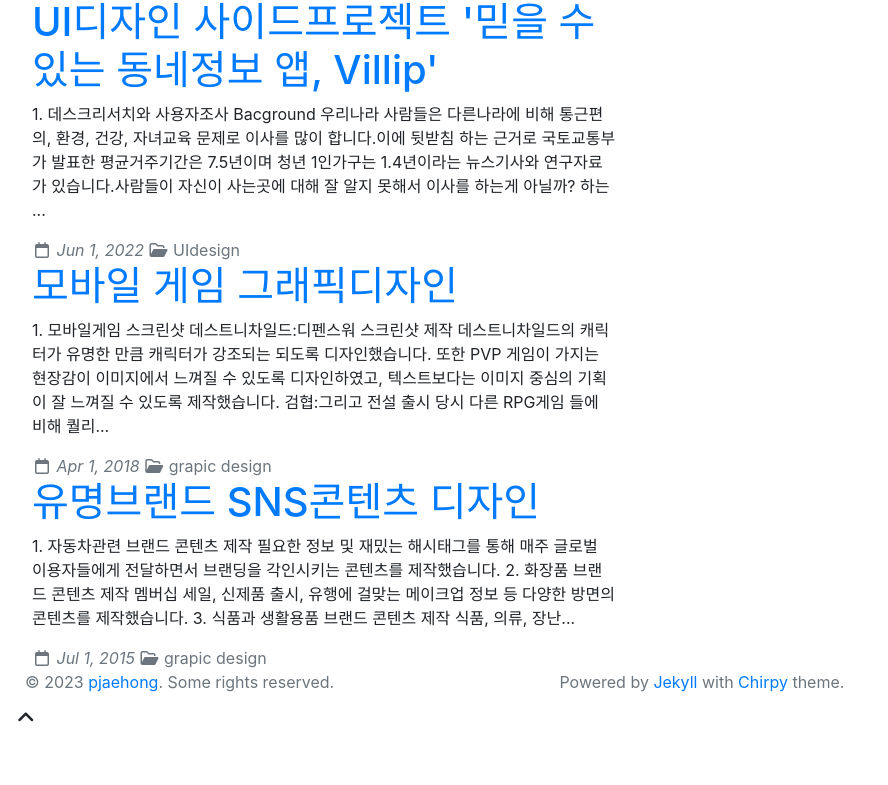
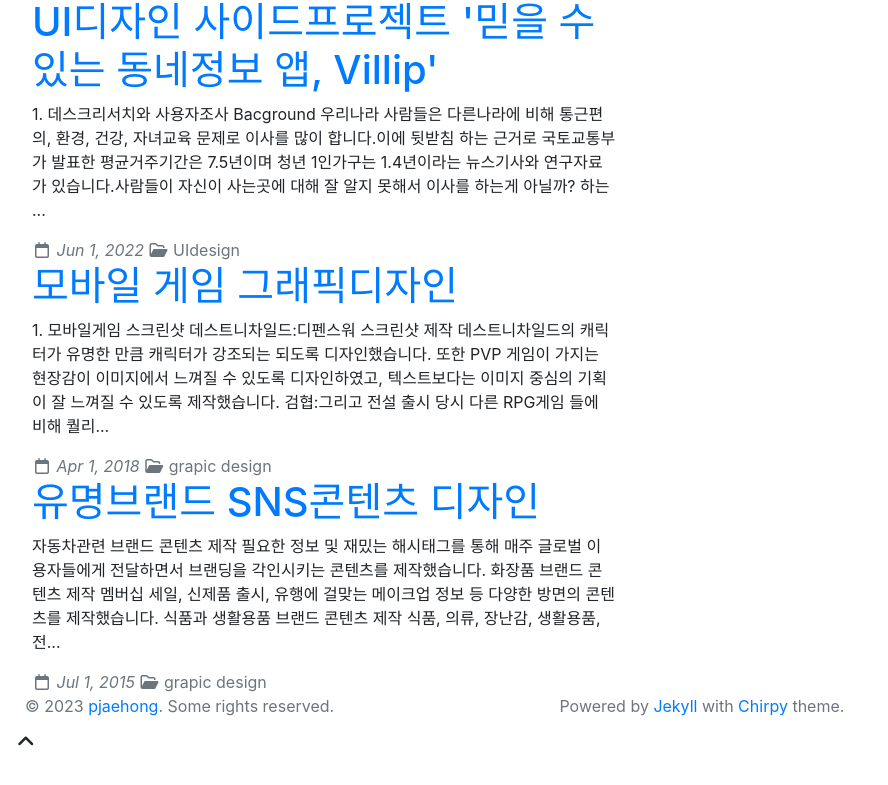
Before and after one commit to pjaehong/pjaehong.github.io, a Jekyll site: the page built from _tabs/blog.md, in a window 1280 px wide and 900 px high, scrolled down 993 px. Shown: the top 785 px of the window, without its empty margins (0-888 px from the left). Built offline with Jekyll 4.4.1, drawn with Linux system fonts in a browser that asks for light colours; nearby versions of some CDN libraries; comment, search, counter and statistics services are not loaded.

Commit message:
Update 2015-07-01-SNS-GrapicDesign.md

```diff
--- a/_posts/blog/2015-07-01-SNS-GrapicDesign.md
+++ b/_posts/blog/2015-07-01-SNS-GrapicDesign.md
@@ -4,15 +4,14 @@
 tags: [grapic_design]
 date: 2015-07-01 13:13:00 +0900
 ---
-# 1. 자동차관련 브랜드 콘텐츠 제작
-
-## 필요한 정보 및 재밌는 해시태그를 통해 매주 글로벌 이용자들에게 전달하면서 브랜딩을 각인시키는 콘텐츠를 제작했습니다.
+### 자동차관련 브랜드 콘텐츠 제작
+필요한 정보 및 재밌는 해시태그를 통해 매주 글로벌 이용자들에게 전달하면서 브랜딩을 각인시키는 콘텐츠를 제작했습니다.
 ![gd_sns_hanta.png](/posts/gd_sns_hanta.png)<br><br>
 
-# 2. 화장품 브랜드 콘텐츠 제작
-## 멤버십 세일, 신제품 출시, 유행에 걸맞는 메이크업 정보 등 다양한 방면의 콘텐츠를 제작했습니다.
+### 화장품 브랜드 콘텐츠 제작
+멤버십 세일, 신제품 출시, 유행에 걸맞는 메이크업 정보 등 다양한 방면의 콘텐츠를 제작했습니다.
 ![gd_sns_tf.png](/posts/gd_sns_tf.png)<br><br>
 
-# 3. 식품과 생활용품 브랜드 콘텐츠 제작
-## 식품, 의류, 장난감, 생활용품, 전자제품 등을 홍보하는 콘텐츠를 제작했습니다.
+### 식품과 생활용품 브랜드 콘텐츠 제작
+식품, 의류, 장난감, 생활용품, 전자제품 등을 홍보하는 콘텐츠를 제작했습니다.
 ![gd_sns_etc.png](/posts/gd_sns_etc.png)<br><br>
```
